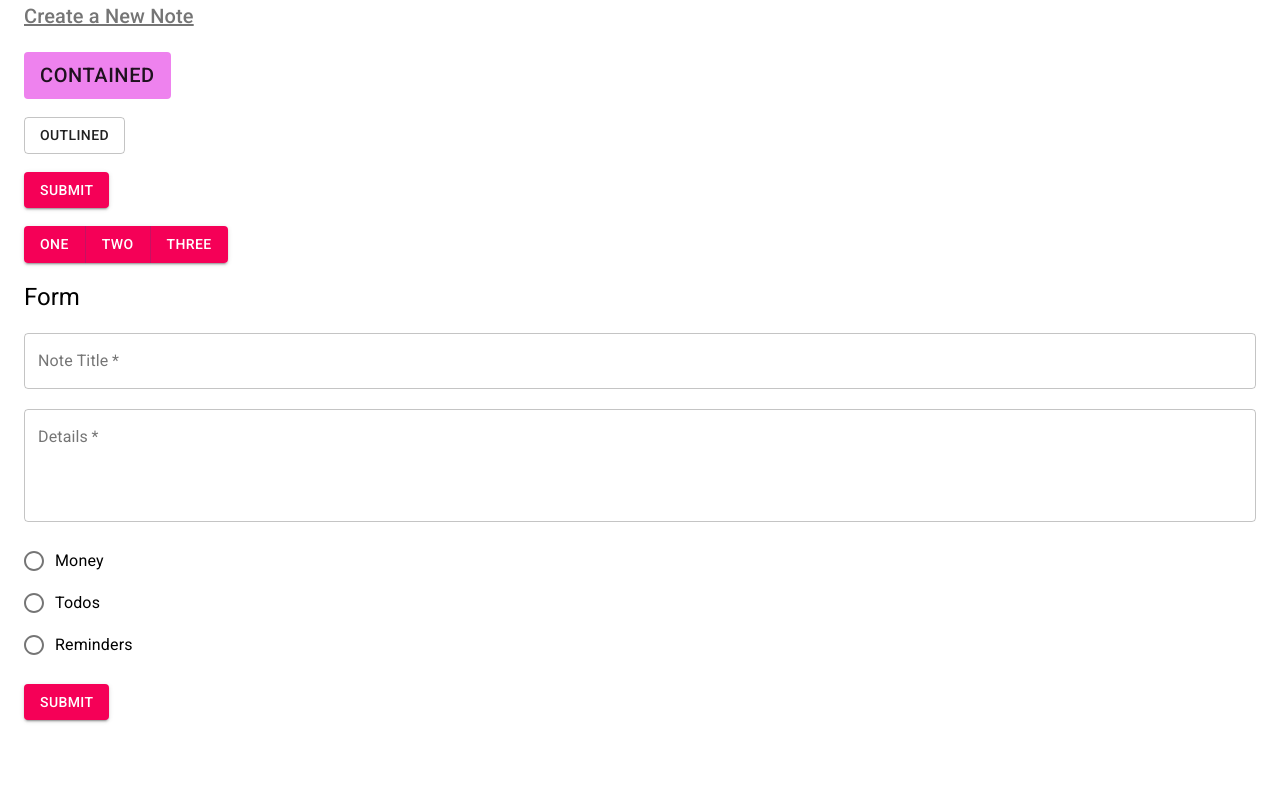
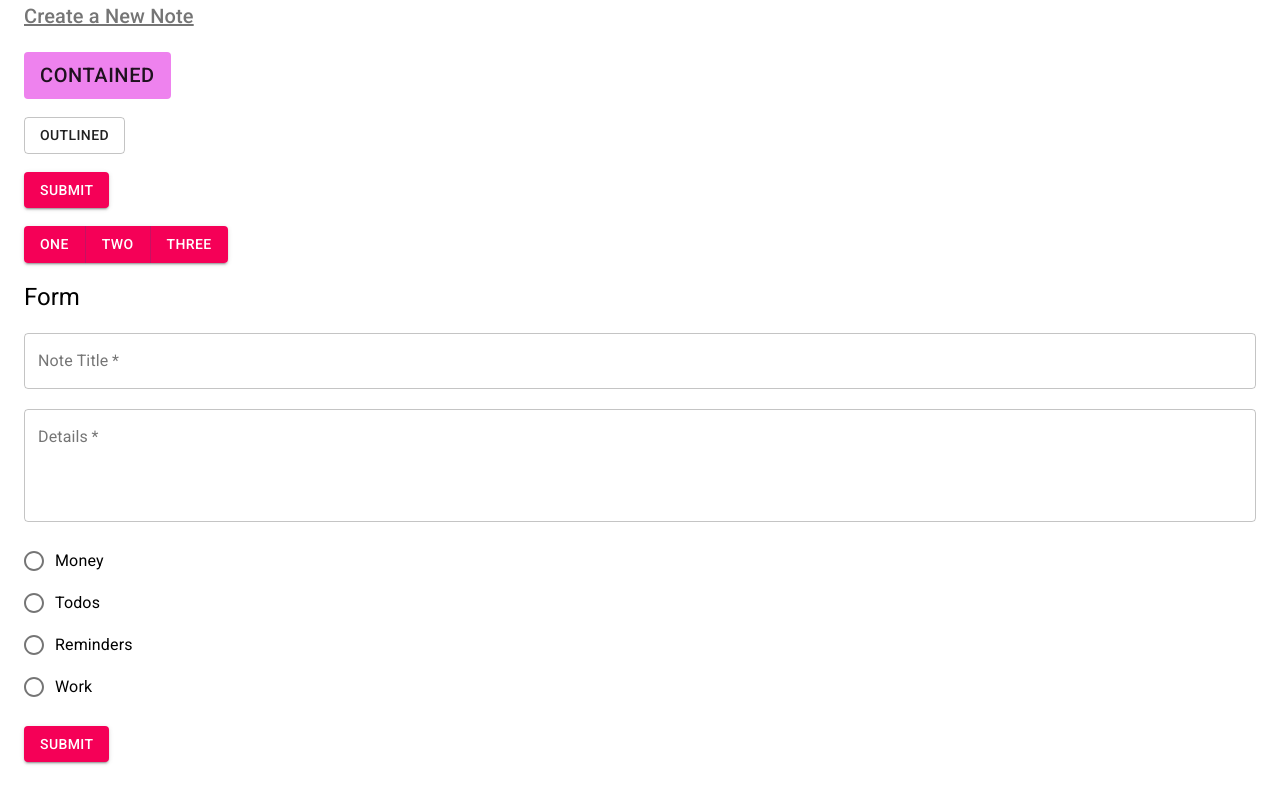
Before and after one commit to daniel-avzaradel/material-tut, a React (Create React App) app: page /create in a window 1280 px wide. Built offline with nearby package versions, Linux system fonts and the light colour scheme.

Commit message:
testing work email as committer

```diff
--- a/src/pages/Create.js
+++ b/src/pages/Create.js
@@ -110,7 +110,7 @@ export default function Create() {
             control={<Radio />}
             label="Reminders"
           />
-          {/* <FormControlLabel value="work" control={<Radio />} label="Work" /> */}
+          <FormControlLabel value="work" control={<Radio />} label="Work" />
         </RadioGroup>
         <br />
         <Button color="secondary" variant="contained">
```
